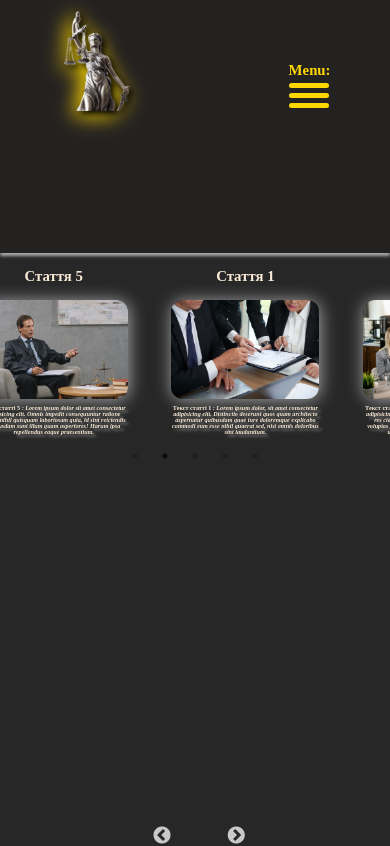
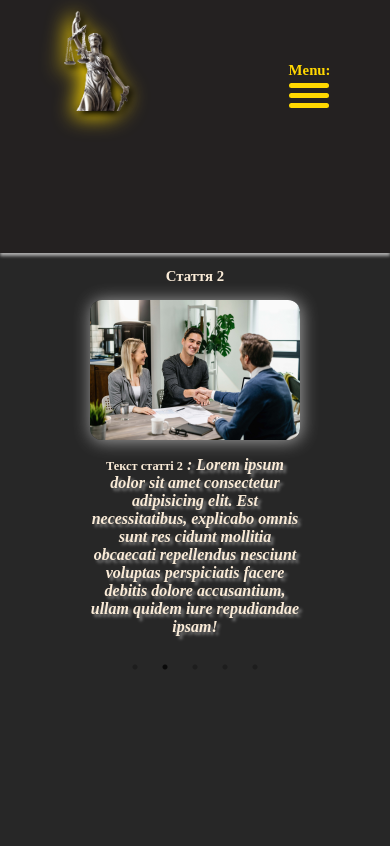
Before and after one commit to FoxDev777/header_proba, a React (Create React App) app: page / in a window 390 px wide. Built offline with nearby package versions, Linux system fonts and the light colour scheme.

Commit message:
headerMobile&&slider

```diff
--- a/src/components/SimpleSlider/SimpleSlider.jsx
+++ b/src/components/SimpleSlider/SimpleSlider.jsx
@@ -7,7 +7,6 @@ import "slick-carousel/slick/slick-theme.css";
 import "./simpleSlider.css";
 
 export default function SimpleSlider() {
-
   const settings = {
     dots: true,
     infinite: true,
@@ -17,6 +16,31 @@ export default function SimpleSlider() {
     speed: 500,
     autoplaySpeed: 3000,
     pauseOnHover: true,
+    responsive: [
+      {
+        breakpoint: 1280,
+        settings: {
+          slidesToShow: 2,
+          slidesToScroll: 2,
+          infinite: true,
+          dots: true,
+          arrows: false,
+        },
+      },
+      {
+        breakpoint: 768,
+        settings: {
+          slidesToShow: 1,
+          slidesToScroll: 1,
+          infinite: true,
+          dots: true,
+          centerMode: true,
+          centerPadding: "10px",
+          mobileFirst: true,
+          arrows: false,
+        },
+      },
+    ],
   };
 
   return (
--- a/src/components/SimpleSlider/simpleSlider.css
+++ b/src/components/SimpleSlider/simpleSlider.css
@@ -49,37 +49,8 @@
   z-index: 1;
 }
 
-
-@media screen and (max-width: 1280px) {
-  .sliderWrapper,
-  .imageSlider {
-    width: calc(var(--index) * 14.5);
-  }
-  .sliderTextAbout,
-  .sliderTextAbout > span {
-    font-size: calc(var(--index) * 0.7);
-    width: calc(var(--index) * 14);
-  }
-  .sliderWrapper{
-    margin:0 7vw;
-    padding: 0 7vw;
-    }
-    .slick-track{
-      display: flex;
-      gap:calc(var(--index)*2)
-    }
+@media screen and (min-width: 320px) {
+ .sliderWrapper{
+   margin: 0 auto;
+ }
 }
-@media screen and (max-width: 768px) {
-  .sliderWrapper,
-  .imageSlider {
-    width: calc(var(--index) * 12);
-  }
-  .sliderTextAbout,
-  .sliderTextAbout > span {
-    font-size: calc(var(--index) * 0.5);
-    width: calc(var(--index) * 12);
-  }
-  .slick-track{
-    gap:calc(var(--index)*5)
-  }
-}
```
Lines whose indentation alone changed are shown as unchanged.
